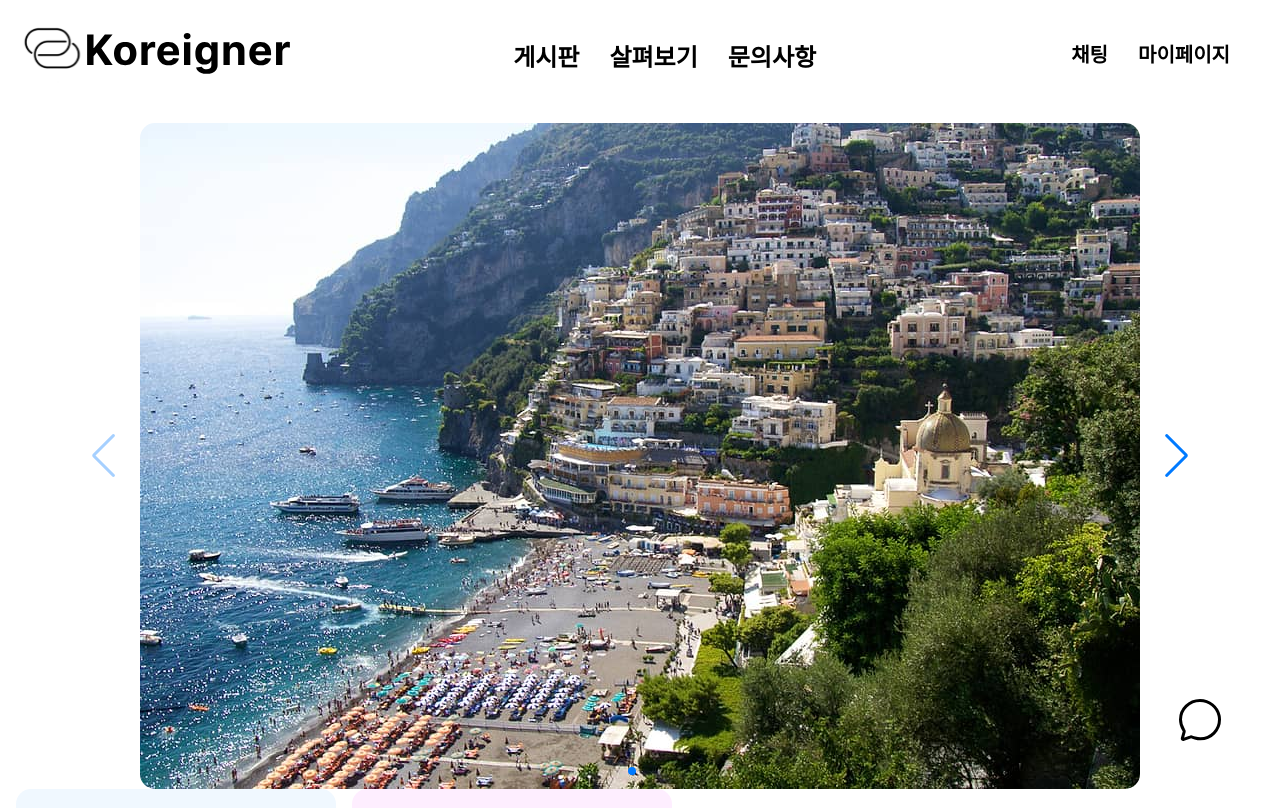
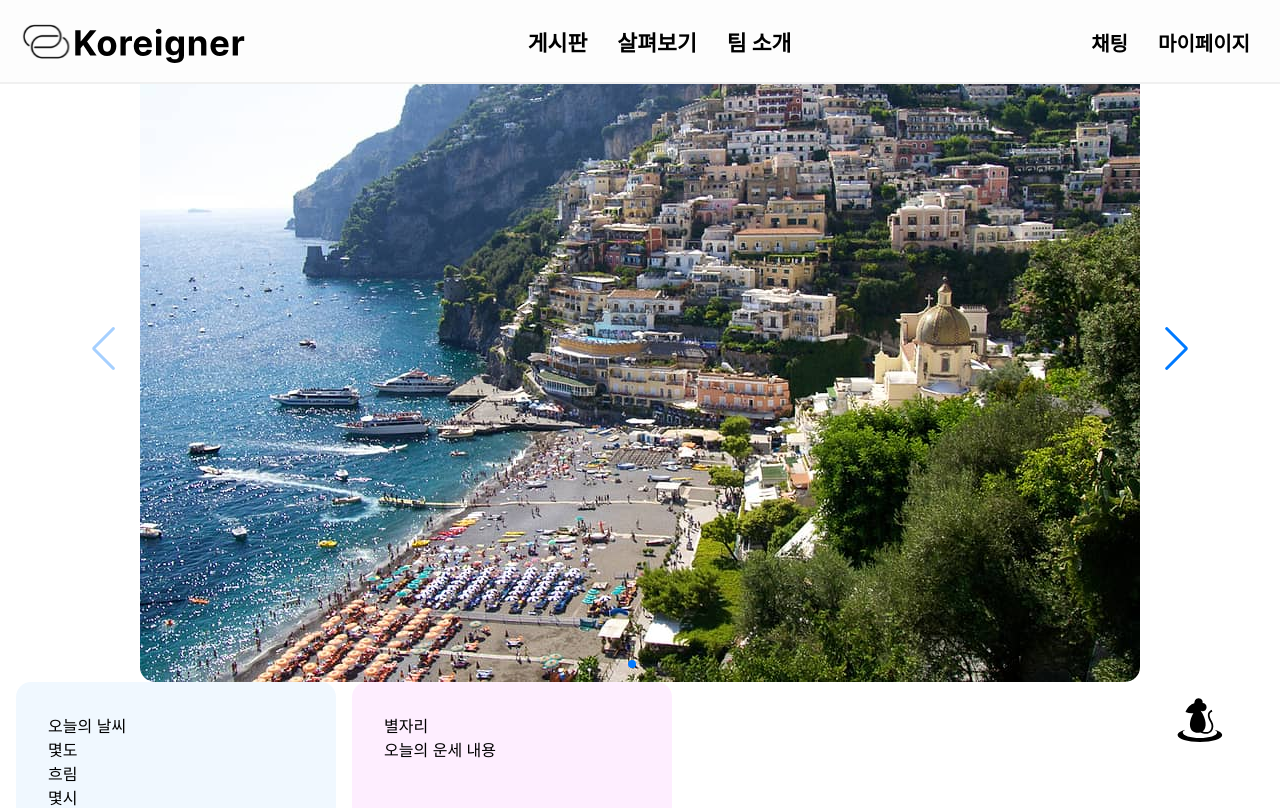
Before and after one commit to DKU-CapstoneDesign/FE_Next, a Next.js app in the folder koreigner/: page /home in a window 1280 px wide. Shown: the top 808 px of the page. Built offline with nearby package versions, Linux system fonts and the light colour scheme.

Commit message:
style: 내비게이션 바 스타일 수정 및 상단 고정 위치로 변경

```diff
--- a/koreigner/src/app/(afterlogin)/_component/ChatbotButton/ChatbotButton.tsx
+++ b/koreigner/src/app/(afterlogin)/_component/ChatbotButton/ChatbotButton.tsx
@@ -1,4 +1,6 @@
 import { IoChatbubbleOutline } from "react-icons/io5";
+import { GiSeatedMouse } from "react-icons/gi";
+
 import styles from './ChatbotButton.module.css'
 import Link from "next/link";
 
@@ -6,7 +8,7 @@ export default function ChatbotButton() {
     return (
         <div className={styles.chatBotAria}>
             <Link href="/chatbot">
-                <IoChatbubbleOutline className={styles.chatBot} />
+                <GiSeatedMouse className={styles.chatBot} />
             </Link>
         </div>
       );
--- a/koreigner/src/app/(afterlogin)/_component/NavMenu/MobileNavMenu.tsx
+++ b/koreigner/src/app/(afterlogin)/_component/NavMenu/MobileNavMenu.tsx
@@ -27,7 +27,7 @@ export default function MobileNavMenu({ setIsMenuVisibility, handleClick }: Mobi
             />
             <div className={styles.menuButtonAria}>
                 <Link href="/board" className={styles.menuButtonItem}>게시판</Link>
-                <Link href="/discover" className={styles.menuButtonItem}>살펴보기</Link>
+                <Link href="/discover" className={styles.menuButtonItem}>팀 소개</Link>
                 <Link href="/support" className={styles.menuButtonItem}>문의사항</Link>
                 <Link href="/chat" className={styles.menuButtonItem}>채팅</Link>
                 <Link href="/mypage" className={styles.menuButtonItem}>마이페이지</Link>
--- a/koreigner/src/app/(afterlogin)/_component/NavMenu/NavMenu.module.css
+++ b/koreigner/src/app/(afterlogin)/_component/NavMenu/NavMenu.module.css
@@ -1,25 +1,43 @@
 .navMenuBody {
+    position: fixed;
+    top: 0;
+    width: 100%;
+    background-color: rgb(253, 253, 253);
+    z-index: 100;
+}
+
+.menuContent {
     display: flex;
     justify-content: space-between;
-    margin-top: 1.25rem;
+    margin-top: 0.7rem;
+    margin-bottom: 0.5rem;
+}
+
+.line {
+    width: 100%;
+    height: 2px;
+    background-color: rgb(240, 240, 240);
+}
+
+.logo {
+    padding-top: 0.4rem;
     padding-left: 1rem;
-    margin-bottom: 0.7rem;
 }
 
 @media (min-width: 992px){
     .menuList1 {
         display: flex;
         margin-right: 8px;
-        font-size: 1.5rem;
+        font-size: 1.35rem;
         font-weight: bold;
-        padding: 1.25rem;
+        margin-top: 1rem;
     }
 
     .menuList2 {
         display: flex;
         font-size: 1.25rem;
         font-weight: bold;
-        padding: 1.25rem;
+        margin-top: 1.1rem;
     }
 
     .menuLink {
@@ -42,7 +60,7 @@
     }
 
     .hamburger {
-        margin-top: 0.8rem;
+        margin-top: 0.85rem;
         margin-right: 0.85rem;
         width: 2.25rem;
         height: 2.25rem;
--- a/koreigner/src/app/(afterlogin)/_component/NavMenu/NavMenu.tsx
+++ b/koreigner/src/app/(afterlogin)/_component/NavMenu/NavMenu.tsx
@@ -17,18 +17,19 @@ export default function NavMenu() {
 
     return(
         <div className={styles.navMenuBody}>
-            <Link href="/home">
+            <div className={styles.menuContent}>
+                <Link className={styles.logo} href="/home">
                     <Image
                         src={logo}
                         alt="Logo"
-                    width={300}
-                    height={150}
+                        width={250}
+                        height={100}
                     />
                 </Link>
                 <div className={styles.menuList1}>
                     <Link href="/board" className={styles.menuLink}>게시판</Link>
                     <Link href="/discover" className={styles.menuLink}>살펴보기</Link>
-                <Link href="/support" className={styles.menuLink}>문의사항</Link>
+                    <Link href="/support" className={styles.menuLink}>팀 소개</Link>
                 </div>
                 <div className={styles.menuList2}>
                     <Link href="/chat" className={styles.menuLink}>채팅</Link>
@@ -47,5 +48,7 @@ export default function NavMenu() {
                     />
                 }
             </div>
+            <div className={styles.line} />
+        </div>
     )
 }
```
Lines whose indentation alone changed are shown as unchanged.
